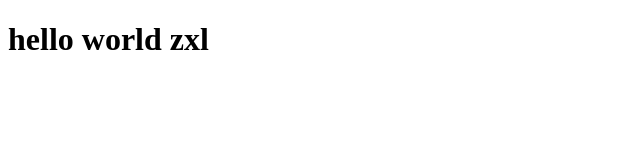
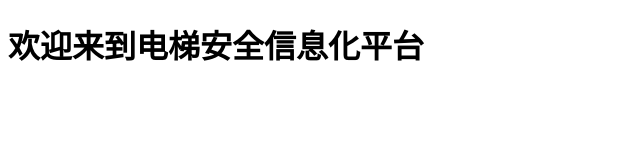
Before and after one commit to peak2015/wmkj, a plain HTML site: page index.html in a window 1280 px wide. Shown: the whole page, without its empty margins (0-640 px from the left). Drawn offline with Linux system fonts and the light colour scheme.

Commit message:
第二次测试

```diff
--- a/index.html
+++ b/index.html
@@ -15,7 +15,7 @@
 </head>
 
 <body class="wrap">
-    <h1>hello world zxl</h1>
+    <h1>欢迎来到电梯安全信息化平台</h1>
 </body>
 <script type="text/javascript">
 
```
